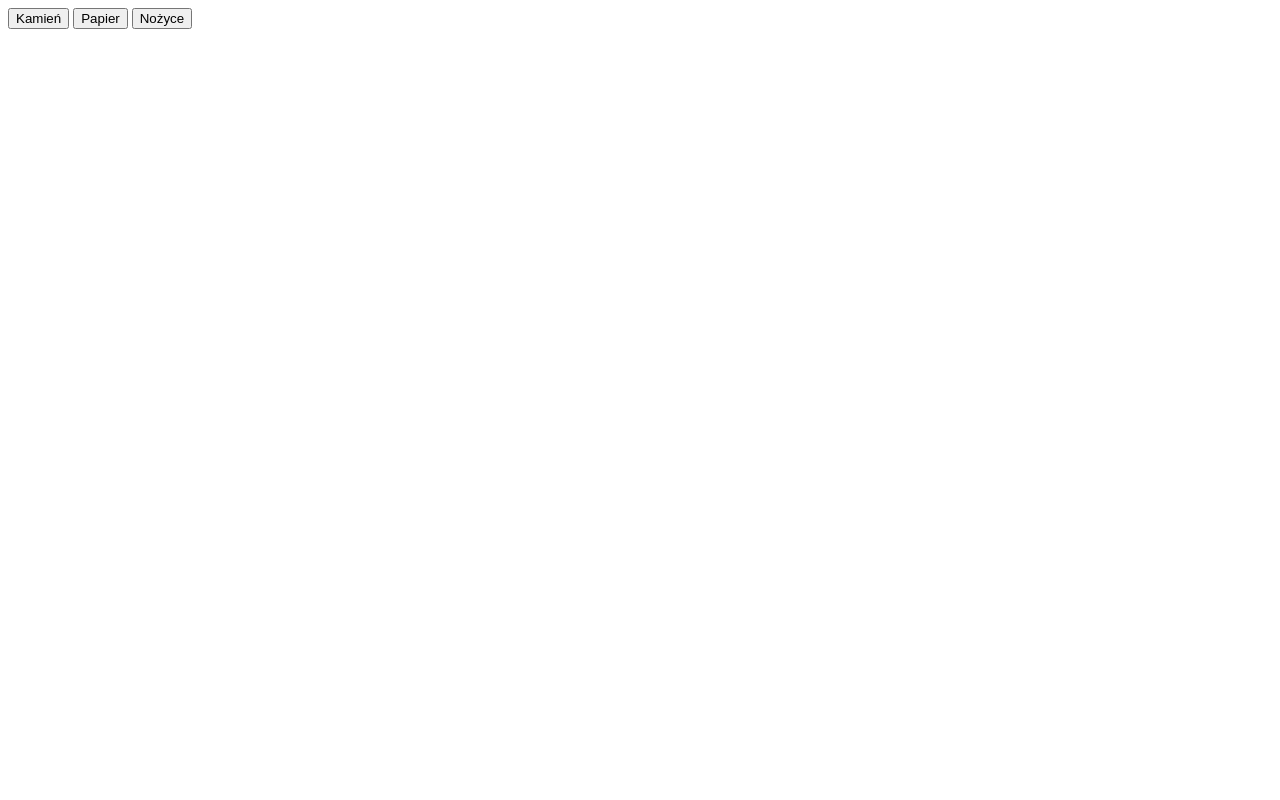
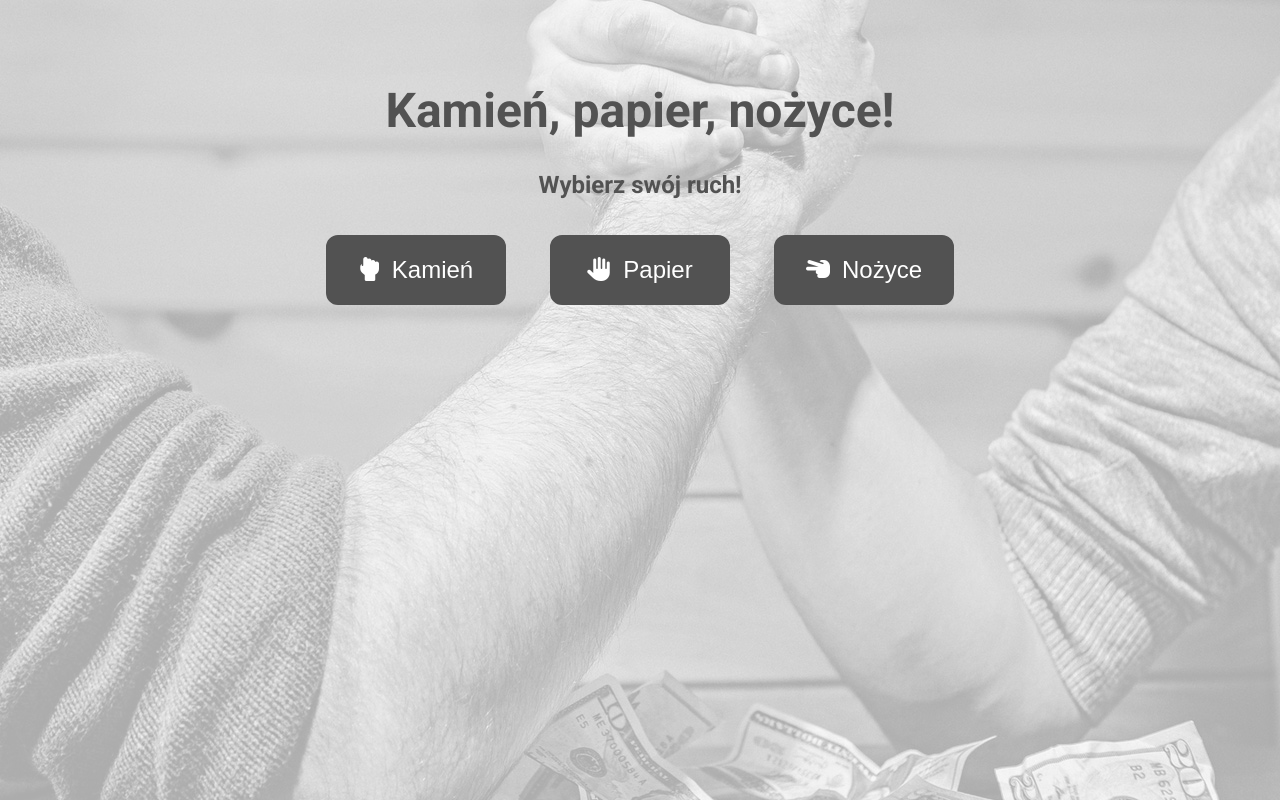
Before and after one commit to wito77/javascript-prework, a website: page index.html in a window 1280 px wide. Drawn offline with nearby package versions, Linux system fonts and the light colour scheme; files that its build step writes are made by us from their sources.

Commit message:
Add styles to h1, h3 and buttons

```diff
--- a/index.html
+++ b/index.html
@@ -4,15 +4,19 @@
 <head>
     <meta charset="UTF-8">
     <title>Kamień, papier, nożyce</title>
+    <link href="https://fonts.googleapis.com/css?family=Roboto:400,700&display=swap&subset=latin-ext" rel="stylesheet">
+    <script src="https://kit.fontawesome.com/e47e690c3e.js" crossorigin="anonymous"></script>
     <link rel="stylesheet" href="css/style.css">
 </head>
 
 <body>
     <div class="container">
+        <h1>Kamień, papier, nożyce!</h1>
+        <h3>Wybierz swój ruch!</h3>
         <div id="buttons">
-            <button id="button-rock">Kamień</button>
-            <button id="button-paper">Papier</button>
-            <button id="button-scissors">Nożyce</button>
+            <button id="button-rock"><i class="fas fa-hand-rock"></i>Kamień</button>
+            <button id="button-paper"><i class="fas fa-hand-paper"></i>Papier</button>
+            <button id="button-scissors"><i class="fas fa-hand-scissors"></i>Nożyce</button>
         </div>
         <div id="messages"></div>
     </div>
--- a/sass/style.scss
+++ b/sass/style.scss
@@ -0,0 +1,84 @@
+body {
+    margin: 0;
+    padding: 0;
+    box-sizing: border-box;
+    font-family: 'Roboto', sans-serif;
+    height: 100vh;
+    position: relative;
+    background-image: url(../images/black-and-white-people-bar-men-4417.jpg);
+    background-position: center;
+}
+
+body::before {
+    position: absolute;
+    content: "";
+    background: rgba(245, 245, 245, 0.7);
+    width: 100%;
+    height: 100%;
+    display: block;
+    top: 0;
+    left: 0;
+}
+
+.container {
+    text-align: center;
+    padding: 50px;
+    color: #525252;
+    position: relative;
+
+    h1 {
+        font-size: 48px;
+    }
+
+    h3 {
+        font-size: 24px;
+    }
+
+    #buttons {
+        padding: 12px;
+
+        button {
+            height: 70px;
+            width: 180px;
+            font-size: 24px;
+            margin: 0 20px;
+            color: white;
+            background-color: #525252;
+            border: 2px solid #525252;
+            border-radius: 12px;
+            transition: .4s;
+
+            i {
+                margin-right: 12px;
+            }
+        }
+
+        button:hover {
+            color: #525252;
+            background-color: #fff;
+        }
+
+    }
+
+    // #buttons::after {
+    //     position: absolute;
+    //     content: "";
+    //     bottom: 20%;
+    //     left: 50%;
+    //     width: 100px;
+    //     height: 5px;
+    //     transform: translateX(-50%);
+    //     background: #525252;
+    // }
+
+    #messages {
+        font-size: 22px;
+
+        div:first-child {
+            margin-top: 60px;
+            margin-bottom: 10px;
+            font-weight: bold;
+            font-size: 26px;
+        }
+    }
+}
```
Also changed, not shown: css/style.css (added), images/black-and-white-people-bar-men-4417.jpg (added), 1 other file.
